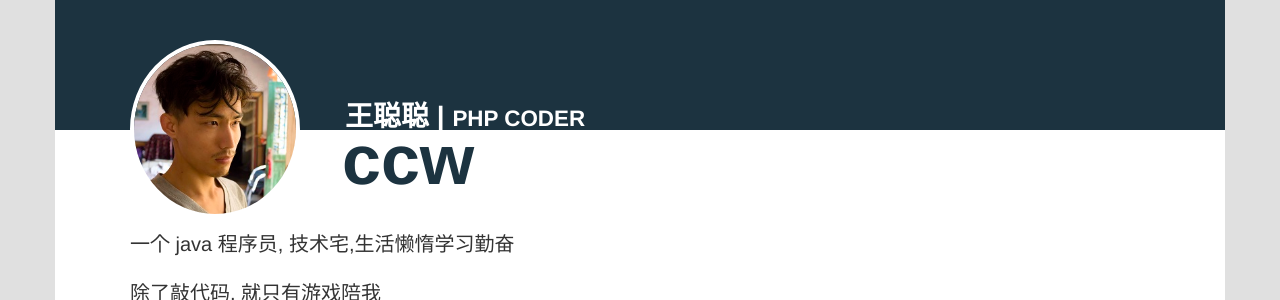
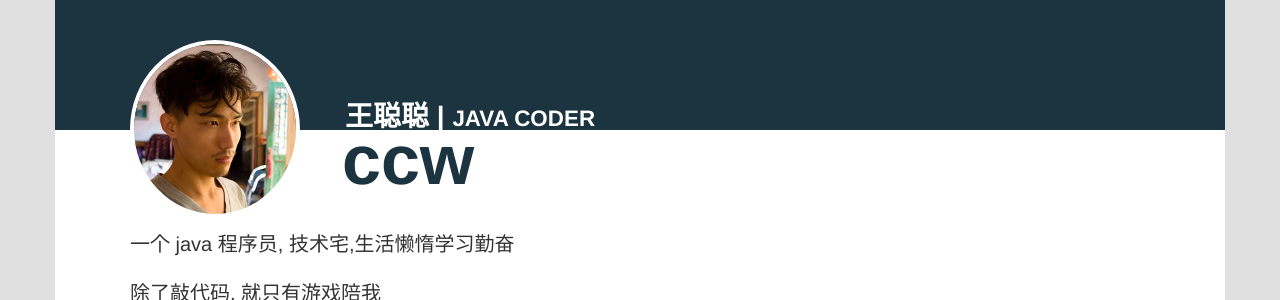
Before and after one commit to rookieCodeCCW/rookieCodeCCW.github.io, a Jekyll site: the page built from about/index.html, in a window 1280 px wide. Shown: the part 230-530 px from the top of the page. Built offline with Jekyll 4.4.1, drawn with Linux system fonts in a browser that asks for light colours; Markdown is read by kramdown in place of the engine named in the settings; comment, search, counter and statistics services are not loaded.

Commit message:
更改配置2

```diff
--- a/_config.yml
+++ b/_config.yml
@@ -28,9 +28,9 @@ my:
     displayName: SoDoI
     realName: wangcongcong
     realName_cn: 王聪聪
-    jobTitle: "PHP Coder"
+    jobTitle: "java Coder"
     contact:
-        qq: 744910240
+        qq: 1515428901
         email: congcongwang@139.com
         github: https://github.com/rookieCodeCCW
         qzone: null
```
